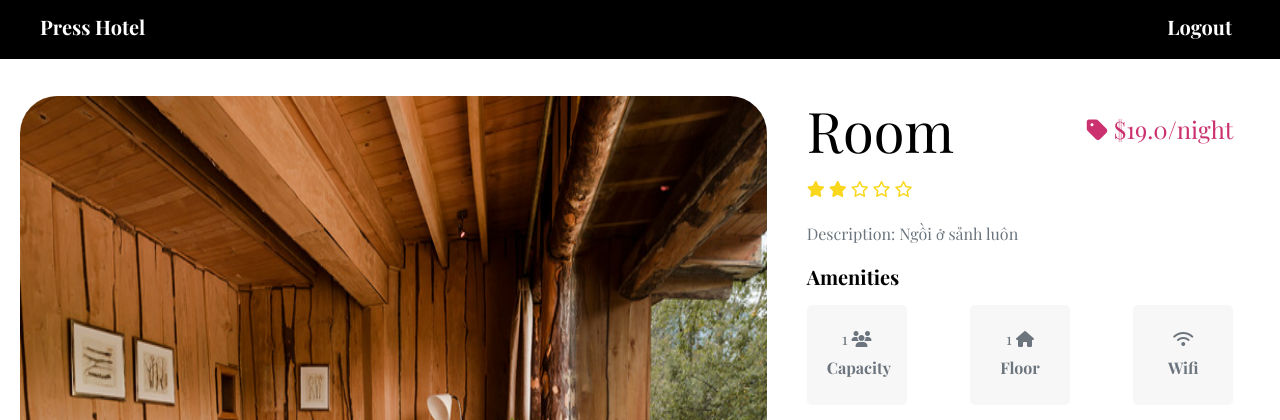
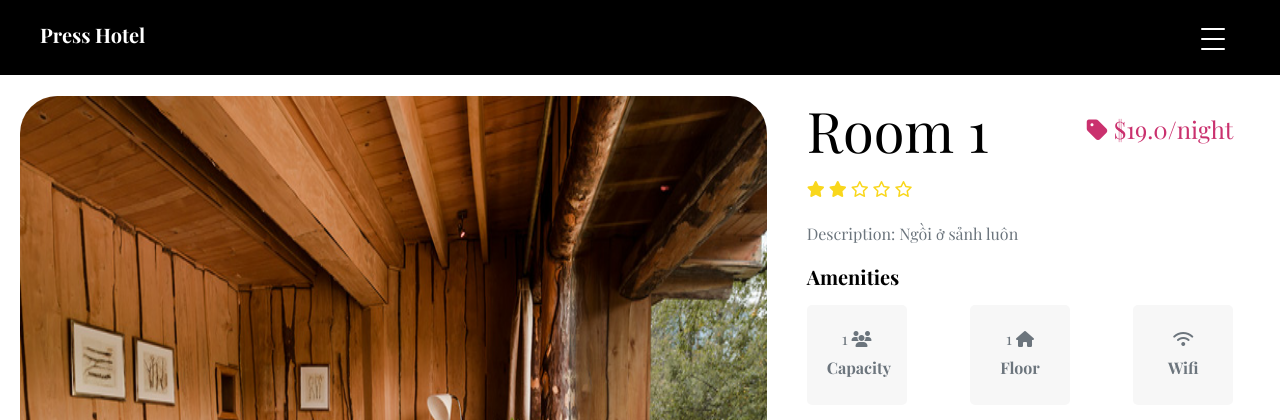
Before and after one commit to quannv02/cs207b-advse-final, a Flask app: page /room/1 in a window 1280 px wide. Shown: the top 420 px of the page. Run offline with Flask 3, Linux system fonts and the light colour scheme; a user stored in the database is signed in; some libraries are stand-ins or nearby versions; some web fonts are replaced.

Commit message:
updateee

```diff
--- a/static/css/login_room_style.css
+++ b/static/css/login_room_style.css
@@ -409,6 +409,10 @@ select.opts {
   color: #ca316e;
 }
 
+.site-menu-toggle {
+    top: 13px;
+    width: 24px;
+  }
 #testimonials {
   display: flex;
   justify-content: center;
--- a/templates/user_room.html
+++ b/templates/user_room.html
@@ -7,10 +7,32 @@
 
 <header class="site-header js-site-header">
   <div class="container-fluid">
-    <div class="row align-items-center justify-content-between">
+    <div class="row align-items-center">
       <div class="col-6 col-lg-4 site-logo" data-aos="fade"><a href="#">Press Hotel</a></div>
-      <div class="site-logo pr-5" data-aos="fade">
-        <a href="/logout">Logout</a>
+      <div class="col-6 col-lg-8">
+        <div class="site-menu-toggle js-site-menu-toggle"  data-aos="fade">
+          <span></span>
+          <span></span>
+          <span></span>
+        </div>
+        <!-- END menu-toggle -->
+
+        <div class="site-navbar js-site-navbar">
+          <nav role="navigation">
+            <div class="container">
+              <div class="row full-height align-items-center">
+                <div class="col-md-6 mx-auto">
+                  <ul class="list-unstyled menu">
+                    <li><a href="#" onclick="history.back()">Home</a></li>
+                    <li><a href="/reserves">My Reserves</a></li>
+                    <li><a href="/logout">Logout</a></li>
+                  </ul>
+                </div>
+              </div>
+            </div>
+          </nav>
+        </div>
+        <!-- END navbar -->
       </div>
     </div>
   </div>
@@ -26,7 +48,7 @@
 
     <div class="col-md-4 content-wrap">
         <div class="box-top mb-1">
-          <h3 class="display-4">Room {{ room.number }}</h3>
+          <h3 class="display-4">Room {{ room.room_number }}</h3>
           <h4 class="room-price"><i class="fa fa-tag" aria-hidden="true"></i><span class="price"> ${{ room.price }}</span>/night</h4>
         </div>
         <div class="reviews mb-3">
```
Also changed, not shown: hotel.db.
